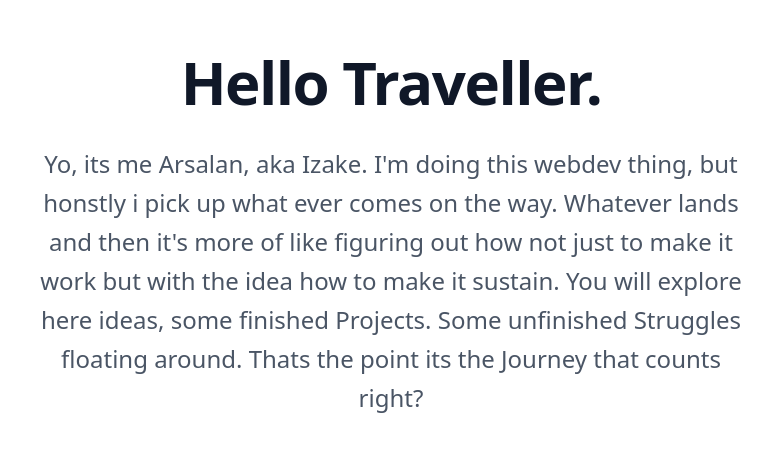
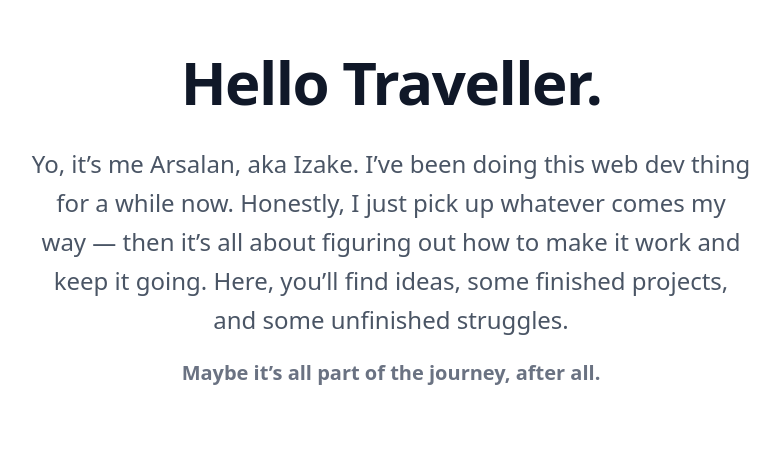
Before and after one commit to i24k3/portfolio, a React (Vite) app: page / in a window 1280 px wide. Shown: the part 131-582 px from the top of the page, without its empty margins (249-1029 px from the left). Built offline with nearby package versions, Linux system fonts and the light colour scheme.

Commit message:
refactor web content.

```diff
--- a/public/home.json
+++ b/public/home.json
@@ -1,7 +1,8 @@
 {
     "hero": {
         "headline": "Hello Traveller.",
-        "subHeadline": "Yo, its me Arsalan, aka Izake. I'm doing this webdev thing, but honstly i pick up what ever comes on the way. Whatever lands and then it's more of like figuring out how not just to make it work but with the idea how to make it sustain. You will explore here ideas, some finished Projects. Some unfinished Struggles floating around. Thats the point its the Journey that counts right?"
+        "subHeadline": "Yo, it’s me Arsalan, aka Izake. I’ve been doing this web dev thing for a while now. Honestly, I just pick up whatever comes my way — then it’s all about figuring out how to make it work and keep it going. Here, you’ll find ideas, some finished projects, and some unfinished struggles.",
+        "subHeadline1": " Maybe it’s all part of the journey, after all."
     },
     "about-me": {
         "title": "About Me",
--- a/src/components/HeroSection.jsx
+++ b/src/components/HeroSection.jsx
@@ -1,7 +1,7 @@
 "use strict";
 
 export const HeroSection = ({data}) => {
-    const {headline, subHeadline} = data;
+    const {headline, subHeadline, subHeadline1} = data;
     return (
         <section className="bg-white text-gray-900 py-44 border-amber-600">
             <div className="max-w-3xl mx-auto px-6 text-center">
@@ -11,6 +11,9 @@ export const HeroSection = ({data}) => {
                 <p className="text-xl md:text-2xl text-gray-600 leading-relaxed">
                     {subHeadline}
                 </p>
+                <p className="mt-5 text-xl text-gray-500 font-bold px-1 box-decoration-clone">
+                    {subHeadline1}
+                </p>
             </div>
         </section>
     );
```
